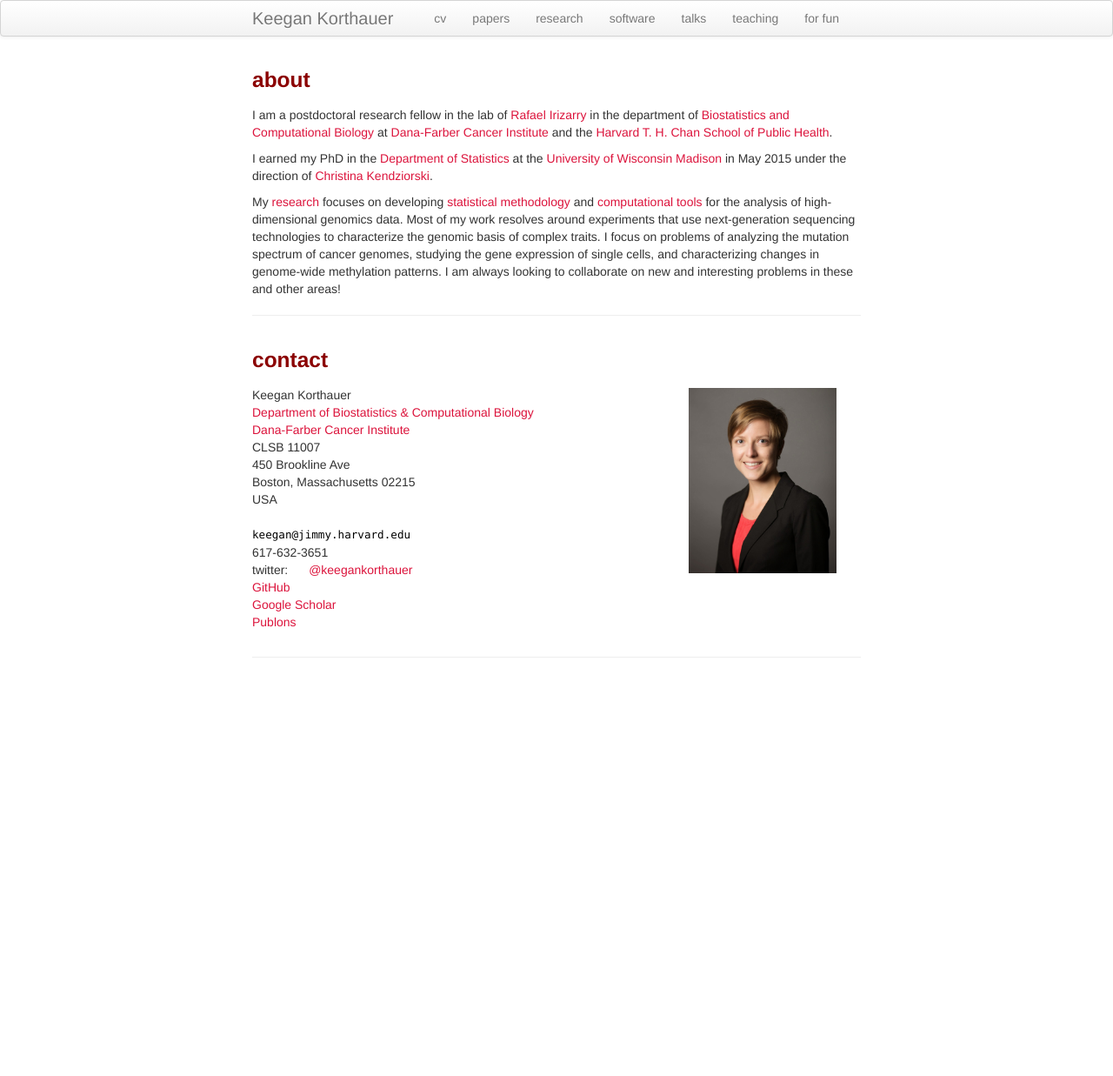
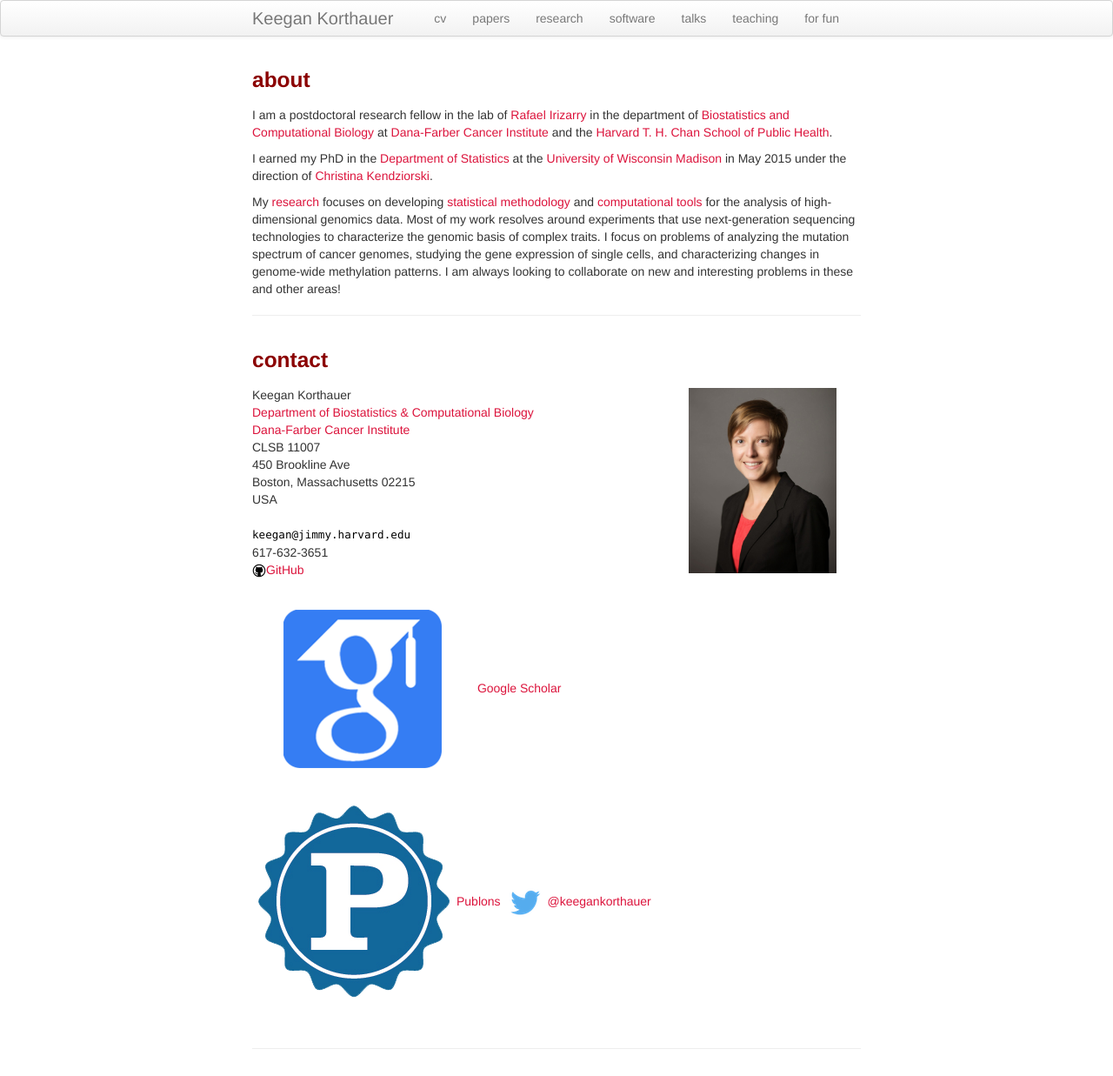
Before and after one commit to kdkorthauer/kdkorthauer.github.io, a Jekyll site: the page built from index.md, in a window 1280 px wide. Shown: the whole page at 87% size. Built offline with Jekyll 4.4.1, drawn with Linux system fonts in a browser that asks for light colours; before the commit the page ends 900 px from its top, so only the background shows below that.

Commit message:
test social buttons

```diff
--- a/assets/themes/twitter/css/kbroman.css
+++ b/assets/themes/twitter/css/kbroman.css
@@ -70,25 +70,3 @@ td.right {
 h1, h2, h3, h4 {
     color: darkred;
 }
-
-/* Social */
-
-.social {
-  list-style-type: none;
-  padding-left: 20px;
-}
-
-.social li {
-  clear: both;
-}
-
-.social a {}
-
-.social i {
-  float: left;
-  margin-right: 3px;
-  padding-top: 4px;
-}
-.social a[href*='twitter.com'] + i:before {content: url('../../../assets/img/twitter.png'); }
-.social a[href*='github.com'] + i:before {content: url('../../../assets/img/github.png'); }
-.social a[href*='publons.com'] + i:before {content: url('../../../assets/img/publons.png'); }
--- a/index.md
+++ b/index.md
@@ -43,10 +43,10 @@ My [research](pages/research.html) focuses on developing [statistical methodolog
         </b><code>ard</code><b>me</b><code>.</code><b>alone</b><code>e</code><b>!</b><code>du</code><br/>
         617-632-3651<br/>
             </div>
-        twitter: <a class="social" href="https://twitter.com/keegankorthauer">@keegankorthauer</a><br/>
-        <a href="https://github.com/kdkorthauer">GitHub</a><br/>
-        <a href="https://scholar.google.com/citations?user=spd-KjUAAAAJ&hl=en">Google Scholar</a><br/>
-        <a href="https://publons.com/author/1335173/keegan-korthauer#profile">Publons</a><br/>
+        <img src="../assets/img/github.png" title="GitHub logo"><a href="https://github.com/kdkorthauer">GitHub</a><br/>
+        <img src="../assets/img/scholar.png" title="Google Scholar logo"> <a href="https://scholar.google.com/citations?user=spd-KjUAAAAJ&hl=en">Google Scholar</a><br/>
+        <img src="../assets/img/publons.png" title="Publons logo"><a href="https://publons.com/author/1335173/keegan-korthauer#profile">Publons</a>
+        <img src="../assets/img/twitter.png" title="Twitter logo"><a href="https://twitter.com/keegankorthauer">@keegankorthauer</a><br/><br/>
         </div>
 
         <div class="span2">
```
Also changed, not shown: assets/img/scholar.png (added), assets/img/twitter.png.
